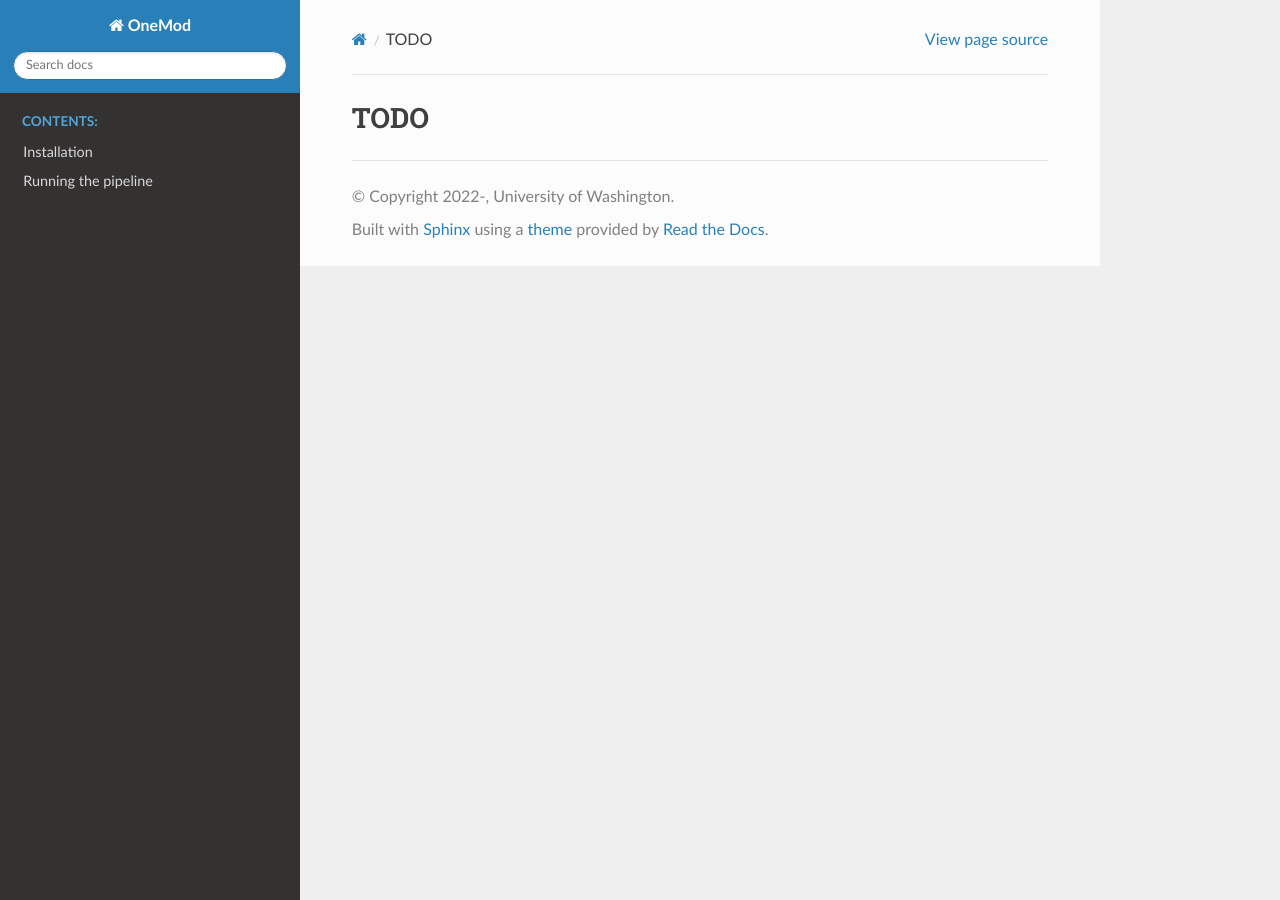
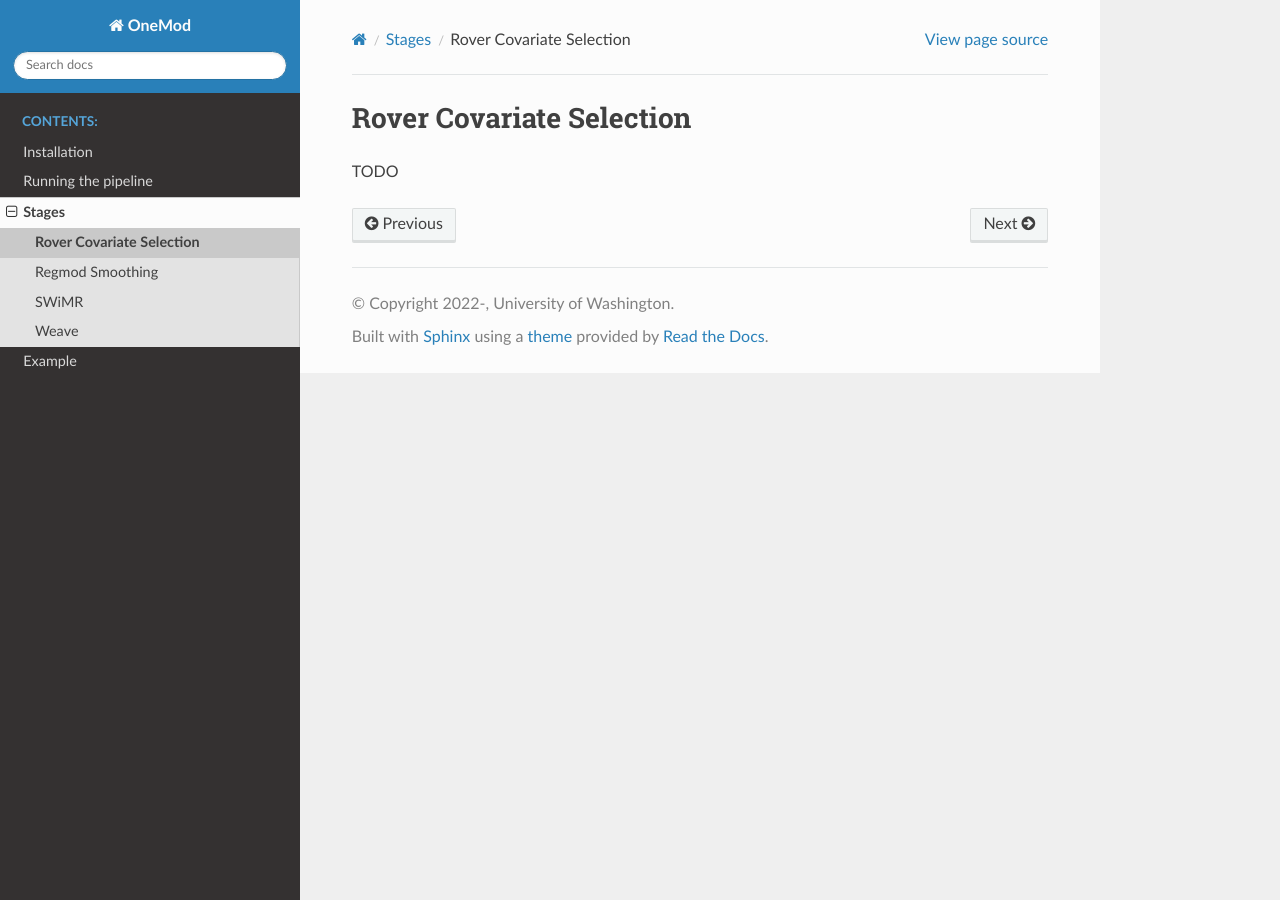
Before and after one commit to ihmeuw-msca/OneMod, a Sphinx documentation site: the page built from docs/stages/rover_covsel.rst, in a window 1280 px wide. Built offline with Sphinx 7.4.7 and the Read the Docs theme 2.0.0, drawn with Linux system fonts in a browser that asks for light colours; pages that are not in the unit, such as notebooks, are missing from menus.

```diff
--- a/docs/example/index.rst
+++ b/docs/example/index.rst
@@ -1,5 +1,5 @@
 ####################
 Example
 ####################
-.. toctree::
-    config
+
+TODO
--- a/docs/index.rst
+++ b/docs/index.rst
@@ -32,11 +32,5 @@ Table of Contents
 
     installation
     usage
-
-.. toctree::
-    :maxdepth: 2
     stages/index
-
-.. toctree::
-    :maxdepth: 2
     example/index
--- a/docs/stages/regmod_smooth.rst
+++ b/docs/stages/regmod_smooth.rst
@@ -1,3 +1,5 @@
-####
+############################################
+Regmod Smoothing
+############################################
+
 TODO
-####
--- a/docs/stages/rover_covsel.rst
+++ b/docs/stages/rover_covsel.rst
@@ -1,3 +1,5 @@
-####
+############################################
+Rover Covariate Selection
+############################################
+
 TODO
-####
--- a/docs/stages/swimr.rst
+++ b/docs/stages/swimr.rst
@@ -1,3 +1,5 @@
-####
+#####
+SWiMR
+#####
+
 TODO
-####
--- a/docs/stages/weave.rst
+++ b/docs/stages/weave.rst
@@ -1,3 +1,5 @@
-####
+######
+Weave
+######
+
 TODO
-####
```
Also changed, not shown: README.md (+2 -42 lines).
